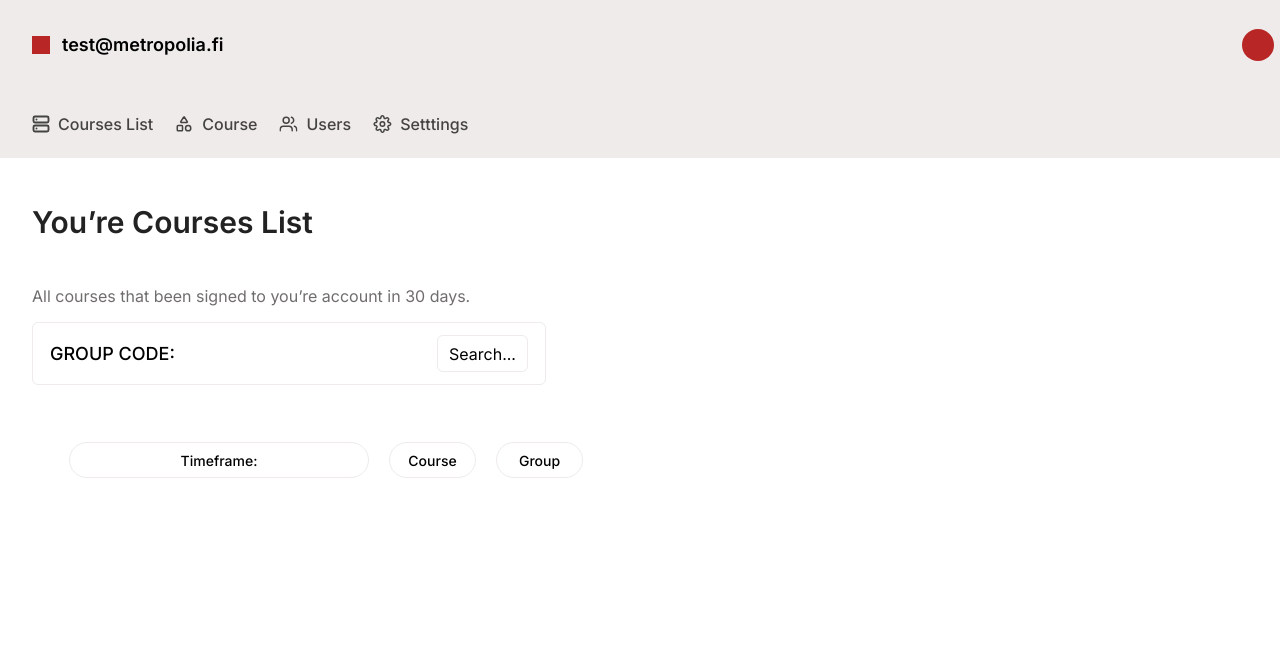
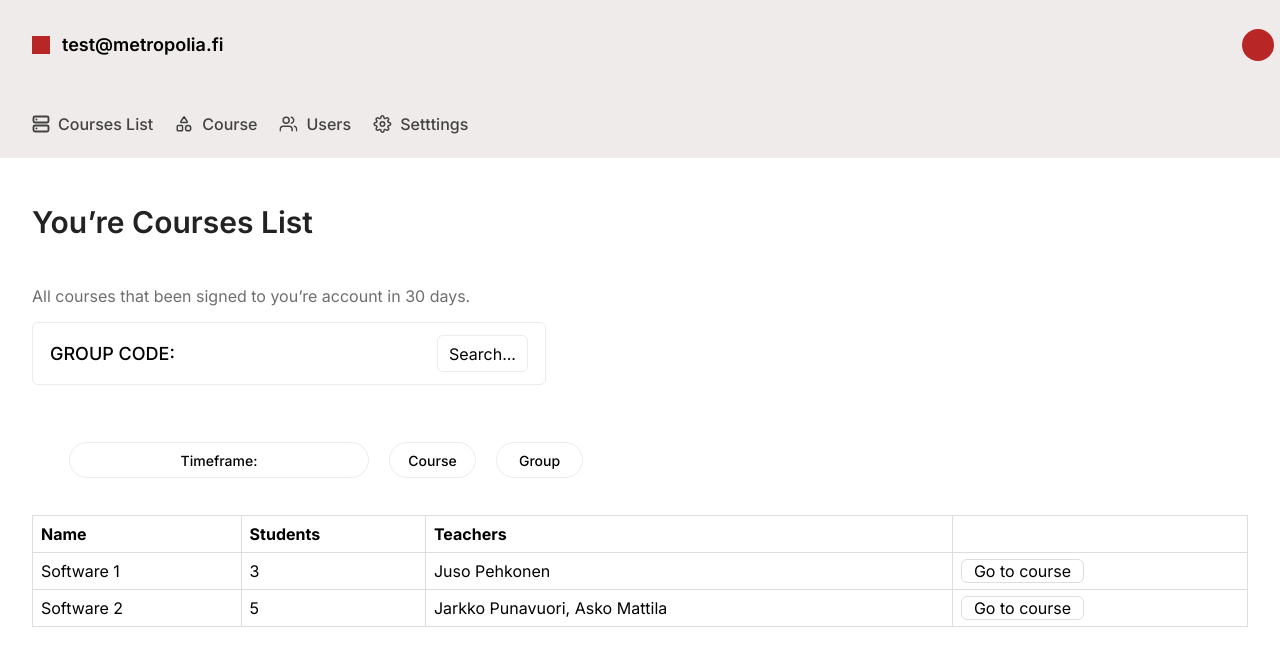
Before and after one commit to A-Yerkeshev/sw-project-metropolia-spring-2024, a React (Create React App) app in the folder frontend/: page /CoursesList in a window 1280 px wide. Shown: the top 666 px of the page. Built offline with nearby package versions, Linux system fonts and the light colour scheme.

Commit message:
Add courses table

```diff
--- a/frontend/src/pages/CoursesList/CoursesList.js
+++ b/frontend/src/pages/CoursesList/CoursesList.js
@@ -1,6 +1,48 @@
 import styles from './CoursesList.module.css';
+import { useState, useEffect } from "react";
 
 const CoursesList = () => {
+    const [courses, setCourses] = useState([]);
+
+    useEffect(() => {
+        // const url = process.env.REACT_APP_BACKEND_URL + '/api/courses';
+
+        // const fetchCourses = async () => {
+        //   const res = await fetch(url);
+        //   const courses = await res.json();
+
+        //   setCourses(courses);
+        //   console.log(courses);
+        // }
+
+        // fetchCourses();
+
+        const courses = [
+            {
+                _id: '2874682101',
+                name: 'Software 1',
+                students: [1,2,3],
+                teachers: [{
+                    firstName: 'Juso',
+                    lastName: 'Pehkonen'
+                }]
+            }, {
+                _id: '2874682102',
+                name: 'Software 2',
+                students: [1,2,3,4,5],
+                teachers: [{
+                    firstName: 'Jarkko',
+                    lastName: 'Punavuori'
+                }, {
+                    firstName: 'Asko',
+                    lastName: 'Mattila'
+                }]
+            },
+        ];
+
+        setCourses(courses);
+    }, []);
+
     return(
         <div className={styles.main}>
             <div className={styles.headerTextContainer}>
@@ -26,6 +68,28 @@ const CoursesList = () => {
                     <p className={styles.actionButtonGroupText}>Group</p>
                 </div>
             </div>
+            <table>
+                <thead>
+                    <tr>
+                        <th>Name</th>
+                        <th>Students</th>
+                        <th>Teachers</th>
+                        <th></th>
+                    </tr>
+                </thead>
+                <tbody>
+                {courses.map((course) => {
+                    return  <tr key={course._id}>
+                                <td>{course.name}</td>
+                                <td>{course.students.length}</td>
+                                <td>{course.teachers.map((teacher) => teacher.firstName + ' ' + teacher.lastName).join(', ')}</td>
+                                <td>
+                                    <a className={styles.courseBtn} href={`/courses/${course._id}`}>Go to course</a>
+                                </td>
+                            </tr>
+                })}
+                </tbody>
+            </table>
         </div>
     )
 }
--- a/frontend/src/pages/CoursesList/CoursesList.module.css
+++ b/frontend/src/pages/CoursesList/CoursesList.module.css
@@ -120,3 +120,26 @@
     font-weight: 500;
     color: black;
 }
+
+table {
+    border-collapse: collapse;
+    width: 95%;
+}
+
+th {
+    text-align: left;
+}
+
+td, th {
+    border: 1px solid #dddddd;
+    text-align: left;
+    padding: 8px;
+}
+
+.courseBtn {
+    border-radius: 6px;
+    text-decoration: none;
+    color: black;
+    border: 1px solid #dddddd;
+    padding: 1px 12px 1px 12px;
+}
```
